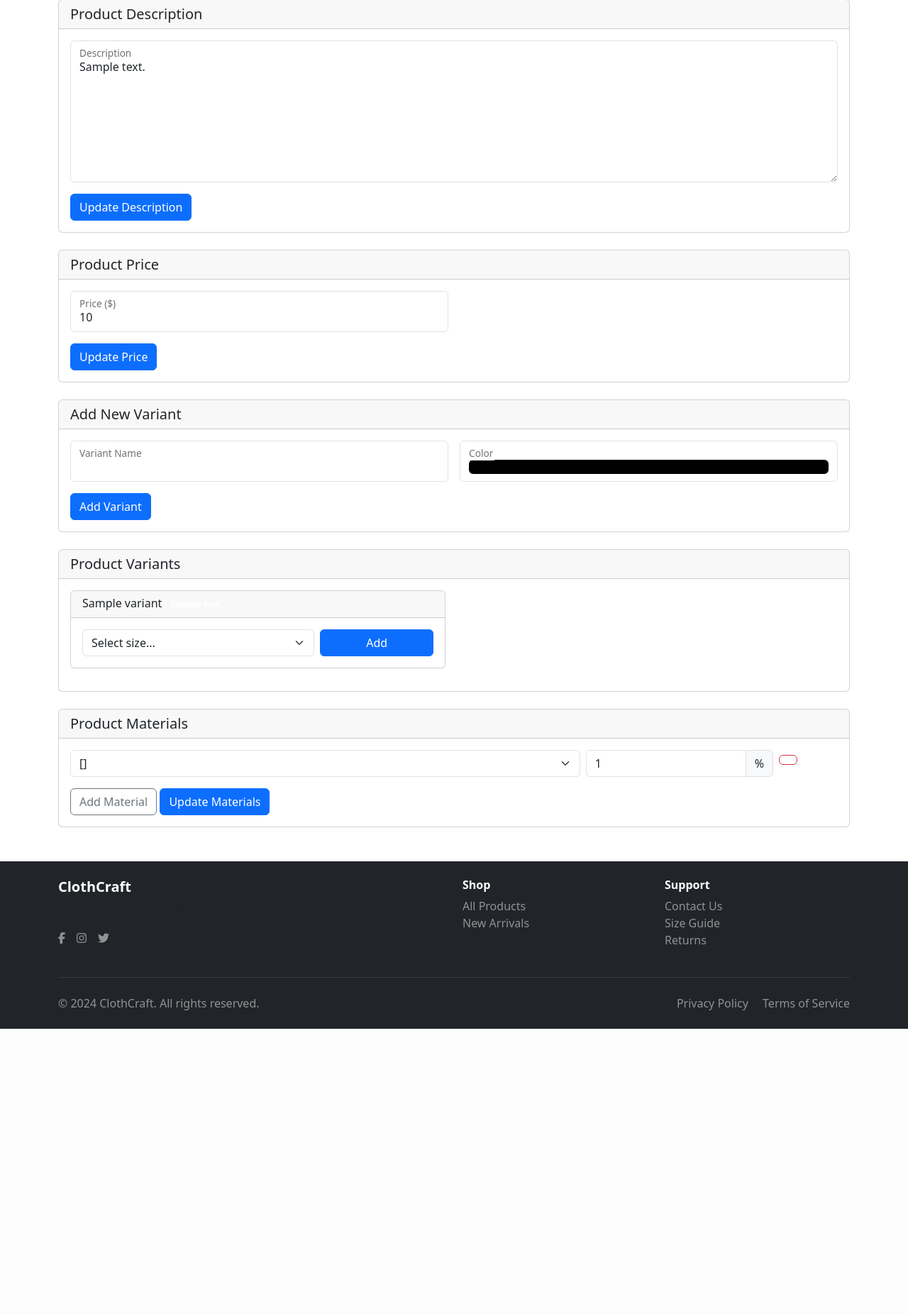
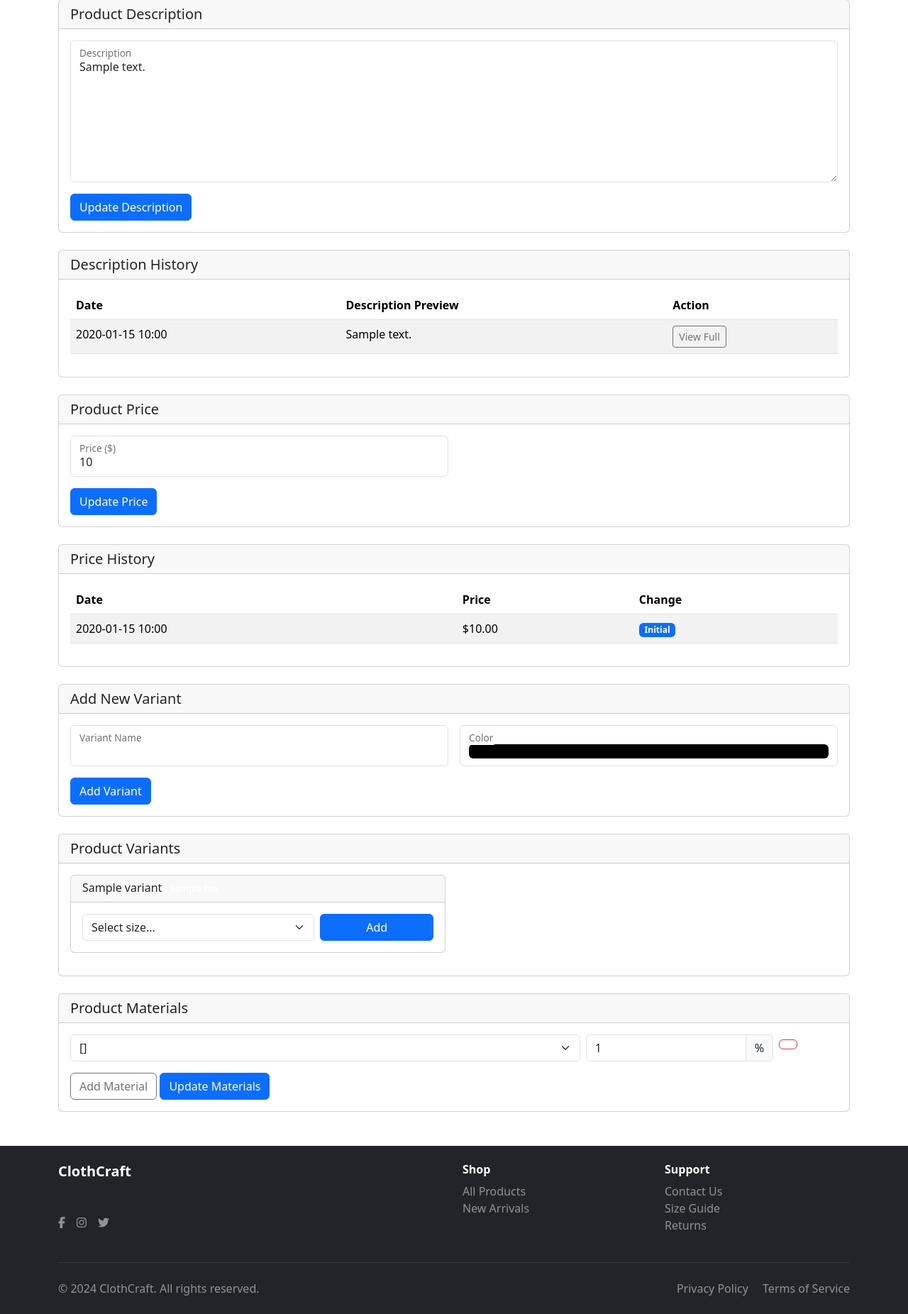
Before and after one commit to Nope-Nat/ClothCraft, a FastAPI app: template app/templates/admin/modify_product.html in a window 1280 px wide. Shown: the part 192-2044 px from the top of the page at 71% size. Before the commit the page ends 1642 px from the top, so only its background shows below. Run offline with FastAPI, Linux system fonts and the light colour scheme; the template is opened without the code that fills it: most values are stand-ins (such as "Sample title", 1, 10 or a date in 2020); parts of the project's set-up code (start-up, migrations or seed data) failed here and were passed over.

Commit message:
Showing full description and price history in admin panel

```diff
--- a/app/templates/admin/modify_product.html
+++ b/app/templates/admin/modify_product.html
@@ -24,6 +24,53 @@
 
     <div class="card mb-4">
         <div class="card-header">
+            <h5 class="card-title mb-0">Description History</h5>
+        </div>
+        <div class="card-body">
+            {% if description_history %}
+                <div class="table-responsive">
+                    <table class="table table-striped">
+                        <thead>
+                            <tr>
+                                <th>Date</th>
+                                <th>Description Preview</th>
+                                <th>Action</th>
+                            </tr>
+                        </thead>
+                        <tbody>
+                            {% for entry in description_history %}
+                            <tr>
+                                <td>{{ entry.created_at.strftime('%Y-%m-%d %H:%M') }}</td>
+                                <td>
+                                    <div class="text-truncate" style="max-width: 300px;">
+                                        {{ entry.description[:100] }}{% if entry.description|length > 100 %}...{% endif %}
+                                    </div>
+                                </td>
+                                <td>
+                                    <button class="btn btn-sm btn-outline-secondary" type="button" data-bs-toggle="collapse" data-bs-target="#desc-{{ loop.index }}">
+                                        View Full
+                                    </button>
+                                </td>
+                            </tr>
+                            <tr class="collapse" id="desc-{{ loop.index }}">
+                                <td colspan="3">
+                                    <div class="bg-light p-3 rounded">
+                                        <pre class="mb-0">{{ entry.description }}</pre>
+                                    </div>
+                                </td>
+                            </tr>
+                            {% endfor %}
+                        </tbody>
+                    </table>
+                </div>
+            {% else %}
+                <p class="text-muted mb-0">No description history found.</p>
+            {% endif %}
+        </div>
+    </div>
+
+    <div class="card mb-4">
+        <div class="card-header">
             <h5 class="card-title mb-0">Product Price</h5>
         </div>
         <div class="card-body">
@@ -38,6 +85,52 @@
                     <button type="submit" class="btn btn-primary">Update Price</button>
                 </div>
             </form>
+        </div>
+    </div>
+
+    <div class="card mb-4">
+        <div class="card-header">
+            <h5 class="card-title mb-0">Price History</h5>
+        </div>
+        <div class="card-body">
+            {% if price_history %}
+                <div class="table-responsive">
+                    <table class="table table-striped">
+                        <thead>
+                            <tr>
+                                <th>Date</th>
+                                <th>Price</th>
+                                <th>Change</th>
+                            </tr>
+                        </thead>
+                        <tbody>
+                            {% for entry in price_history %}
+                            <tr>
+                                <td>{{ entry.created_at.strftime('%Y-%m-%d %H:%M') }}</td>
+                                <td>${{ "%.2f"|format(entry.price) }}</td>
+                                <td>
+                                    {% if not loop.last %}
+                                        {% set prev_price = price_history[loop.index].price %}
+                                        {% set change = entry.price - prev_price %}
+                                        {% if change > 0 %}
+                                            <span class="badge bg-success">+${{ "%.2f"|format(change) }}</span>
+                                        {% elif change < 0 %}
+                                            <span class="badge bg-danger">${{ "%.2f"|format(change) }}</span>
+                                        {% else %}
+                                            <span class="badge bg-secondary">No change</span>
+                                        {% endif %}
+                                    {% else %}
+                                        <span class="badge bg-primary">Initial</span>
+                                    {% endif %}
+                                </td>
+                            </tr>
+                            {% endfor %}
+                        </tbody>
+                    </table>
+                </div>
+            {% else %}
+                <p class="text-muted mb-0">No price history found.</p>
+            {% endif %}
         </div>
     </div>
 
```
Also changed, not shown: app/router/admin/modify_product.py (+12 -1 lines).
